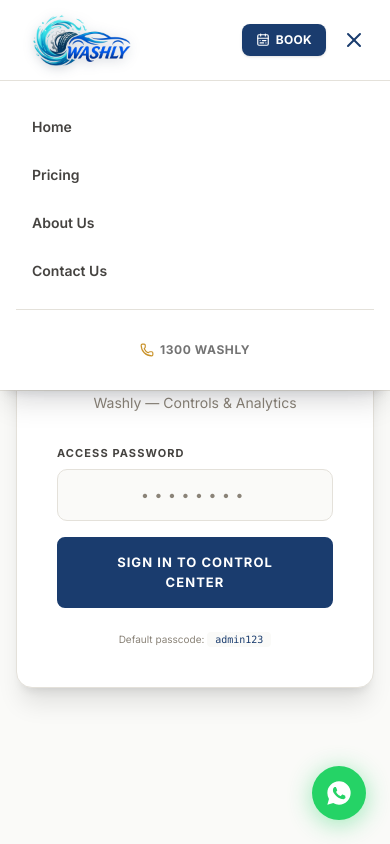
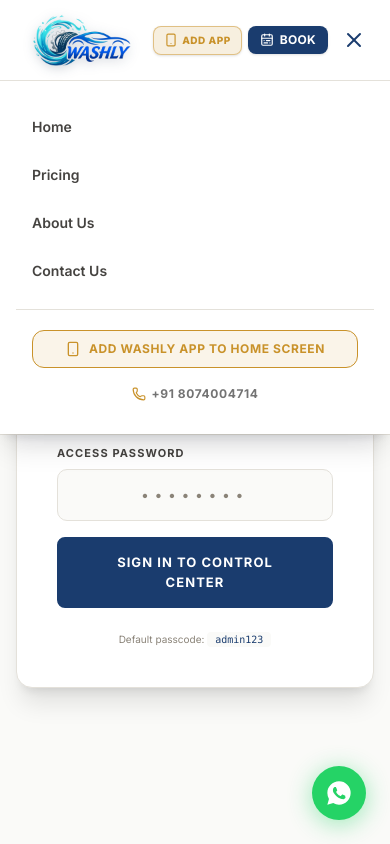
Before and after one commit to washly2026/washly, a React (Vite) app in the folder client/: page /admin in a window 390 px wide. Both pictures are taken after a click on the button "Toggle navigation". Shown: the top 844 px of the page. Built offline with nearby package versions, Linux system fonts and the light colour scheme; a web font is replaced by a local one.

Commit message:
Describe your changes here

```diff
--- a/client/index.html
+++ b/client/index.html
@@ -5,9 +5,11 @@
     <link rel="icon" type="image/png" href="/logo.png" />
     <meta name="viewport" content="width=device-width, initial-scale=1.0" />
 
-    <!-- SEO Meta Tags -->
+    <!-- SEO & PWA Manifest Tags -->
     <title>Washly Car &amp; Bike Wash | Premium Hand Wash &amp; Detailing</title>
     <meta name="description" content="Experience premium scratch-free hand car wash, motorcycle detailing, and VIP memberships at Washly. Geolocation lock enabled for mobile bookings." />
+    <meta name="theme-color" content="#1a3c6e" />
+    <link rel="manifest" href="/manifest.json" />
     <link rel="canonical" href="https://washly.services/" />
 
     <!-- Performance Optimizations -->
--- a/client/src/components/Footer.jsx
+++ b/client/src/components/Footer.jsx
@@ -94,7 +94,7 @@
                 className="flex items-center gap-2.5 text-sm text-white/60 hover:text-[#c9922a] transition-colors duration-200 group w-fit"
               >
                 <Phone size={14} className="text-[#c9922a] flex-shrink-0" />
-                <span className="font-medium">1300 WASHLY</span>
+                <span className="font-medium"> +91 8074004714  WASHLY</span>
               </a>
               <a
                 href="mailto:hello@washly.com.au"
--- a/client/src/components/Navbar.jsx
+++ b/client/src/components/Navbar.jsx
@@ -1,6 +1,6 @@
 import { useState, useEffect } from 'react';
 import { Link, useLocation } from 'react-router-dom';
-import { Menu, X, CalendarRange, Phone, Clock } from 'lucide-react';
+import { Menu, X, CalendarRange, Phone, Clock, Smartphone, Download, Share, CheckCircle2 } from 'lucide-react';
 
 const navLinks = [
   { name: 'Home', path: '/' },
@@ -14,6 +14,8 @@
 export default function Navbar() {
   const [isOpen, setIsOpen] = useState(false);
   const [scrolled, setScrolled] = useState(false);
+  const [deferredPrompt, setDeferredPrompt] = useState(null);
+  const [showInstallGuide, setShowInstallGuide] = useState(false);
   const location = useLocation();
 
   useEffect(() => {
@@ -22,12 +24,36 @@
     return () => window.removeEventListener('scroll', handleScroll);
   }, []);
 
+  // PWA Install Prompt Listener
+  useEffect(() => {
+    const handleBeforeInstallPrompt = (e) => {
+      e.preventDefault();
+      setDeferredPrompt(e);
+    };
+    window.addEventListener('beforeinstallprompt', handleBeforeInstallPrompt);
+    return () => window.removeEventListener('beforeinstallprompt', handleBeforeInstallPrompt);
+  }, []);
+
+  const handleInstallClick = async () => {
+    if (deferredPrompt) {
+      deferredPrompt.prompt();
+      const choiceResult = await deferredPrompt.userChoice;
+      if (choiceResult.outcome === 'accepted') {
+        console.log('User installed the Washly web app');
+      }
+      setDeferredPrompt(null);
+    } else {
+      setShowInstallGuide(true);
+    }
+  };
+
   // Close mobile menu on route change
   useEffect(() => { setTimeout(() => setIsOpen(false), 0); }, [location]);
 
   const isActive = (path) => location.pathname === path;
 
   return (
+    <>
       <header
         className={`fixed top-0 left-0 w-full z-50 transition-all duration-300 ${
           scrolled || isOpen
@@ -91,6 +117,14 @@
 
             {/* Desktop CTAs */}
             <div className="hidden lg:flex items-center gap-3">
+              <button
+                onClick={handleInstallClick}
+                aria-label="Add Washly App to Home Screen"
+                className="flex items-center gap-1.5 px-3.5 py-2.5 rounded-lg border border-[#c9922a]/50 text-[#c9922a] hover:bg-[#c9922a] hover:text-white text-xs font-bold uppercase tracking-wider transition-all duration-300 shadow-sm cursor-pointer"
+                title="Add to Home Screen"
+              >
+                <Smartphone className="w-4 h-4" /> Add App
+              </button>
               <Link
                 to="/book-now"
                 className="flex items-center gap-2 px-5 py-2.5 rounded-lg bg-[#1a3c6e] hover:bg-[#2557a7] text-white text-xs font-bold uppercase tracking-wider transition-all duration-300 shadow-md hover:shadow-lg hover:-translate-y-0.5 cursor-pointer"
@@ -99,11 +133,22 @@
               </Link>
             </div>
 
-          {/* Mobile: book + hamburger */}
-          <div className="lg:hidden flex items-center gap-2">
+            {/* Mobile Header Action Controls */}
+            <div className="lg:hidden flex items-center gap-1.5 sm:gap-2">
+              {/* Add to Home Mobile Button */}
+              <button
+                onClick={handleInstallClick}
+                aria-label="Add Washly to Home Screen"
+                className="flex items-center gap-1 px-2.5 py-1.5 rounded-lg border border-[#c9922a]/50 bg-[#c9922a]/15 text-[#c9922a] hover:bg-[#c9922a] hover:text-white text-[10px] sm:text-xs font-black uppercase tracking-wider transition-all duration-300 cursor-pointer shadow-sm active:scale-95"
+                title="Add to Home Screen"
+              >
+                <Smartphone className="w-3.5 h-3.5" />
+                <span>Add App</span>
+              </button>
+
               <Link
                 to="/book-now"
-              className="flex items-center gap-1.5 px-3.5 py-2 rounded-lg bg-[#1a3c6e] text-white text-xs font-bold uppercase tracking-wide shadow cursor-pointer"
+                className="flex items-center gap-1.5 px-3 py-1.5 rounded-lg bg-[#1a3c6e] text-white text-xs font-bold uppercase tracking-wide shadow cursor-pointer"
               >
                 <CalendarRange className="w-3.5 h-3.5" /> Book
               </Link>
@@ -142,14 +187,75 @@
 
               <div className="h-px bg-[#e4e1da] my-3" />
 
-            <div className="flex flex-col gap-2.5 px-4 pt-2">
+              <div className="flex flex-col gap-2.5 px-4 pt-1">
+                <button
+                  onClick={() => { setIsOpen(false); handleInstallClick(); }}
+                  className="w-full flex items-center justify-center gap-2 py-2.5 rounded-xl border border-[#c9922a] bg-[#c9922a]/10 text-[#c9922a] text-xs font-bold uppercase tracking-wider"
+                >
+                  <Smartphone className="w-4 h-4" /> Add Washly App to Home Screen
+                </button>
                 <div className="flex items-center justify-center gap-4 text-xs text-neutral-500 font-bold uppercase tracking-wider py-2">
-                <span className="flex items-center gap-1.5"><Phone className="w-3.5 h-3.5 text-[#c9922a]" /> 1300 WASHLY</span>
+                  <span className="flex items-center gap-1.5"><Phone className="w-3.5 h-3.5 text-[#c9922a]" /> +91 8074004714</span>
                 </div>
               </div>
             </div>
           </div>
         )}
       </header>
+
+      {/* MODAL: Add to Home Screen Instructions */}
+      {showInstallGuide && (
+        <div className="fixed inset-0 bg-black/60 backdrop-blur-md z-[999999] flex items-center justify-center p-4" onClick={() => setShowInstallGuide(false)}>
+          <div className="bg-[#0f2444] border border-[#c9922a]/40 text-white rounded-2xl shadow-2xl max-w-sm w-full p-6 relative" onClick={e => e.stopPropagation()}>
+            <button
+              onClick={() => setShowInstallGuide(false)}
+              className="absolute top-4 right-4 text-white/60 hover:text-white p-1 rounded-full bg-white/10"
+              aria-label="Close"
+            >
+              <X className="w-5 h-5" />
+            </button>
+
+            <div className="flex items-center gap-3 mb-4">
+              <div className="w-12 h-12 rounded-xl bg-gradient-to-tr from-[#c9922a] to-[#e8b04b] p-0.5 shadow-lg flex items-center justify-center">
+                <img src="/logo.png" alt="Washly Logo" className="w-full h-full object-contain p-1" />
+              </div>
+              <div>
+                <h3 className="font-bold text-base text-white">Add Washly to Home</h3>
+                <p className="text-xs text-[#e8b04b] font-semibold">Instant Access Web App</p>
+              </div>
+            </div>
+
+            <p className="text-xs text-white/80 leading-relaxed mb-4">
+              Install Washly directly onto your mobile phone for fast 1-tap access to car and bike detailing!
+            </p>
+
+            <div className="space-y-3 bg-white/5 rounded-xl p-3.5 border border-white/10 text-xs">
+              <div className="flex items-start gap-2.5">
+                <span className="font-black text-[#e8b04b] bg-white/10 px-2 py-0.5 rounded text-[11px]">iPhone / iOS</span>
+                <p className="text-white/90 leading-tight">
+                  Tap the <strong className="text-yellow-300">Share</strong> icon <span className="inline-block px-1 bg-white/10 rounded font-mono">⎕↑</span> at the bottom of Safari, then choose <strong className="text-yellow-300">"Add to Home Screen ➕"</strong>.
+                </p>
+              </div>
+
+              <div className="h-px bg-white/10" />
+
+              <div className="flex items-start gap-2.5">
+                <span className="font-black text-[#e8b04b] bg-white/10 px-2 py-0.5 rounded text-[11px]">Android</span>
+                <p className="text-white/90 leading-tight">
+                  Tap the <strong className="text-yellow-300">Menu ⋮</strong> at the top right of Chrome, then select <strong className="text-yellow-300">"Add to Home screen"</strong> or <strong className="text-yellow-300">"Install app"</strong>.
+                </p>
+              </div>
+            </div>
+
+            <button
+              onClick={() => setShowInstallGuide(false)}
+              className="mt-5 w-full flex items-center justify-center gap-2 py-2.5 rounded-xl bg-[#c9922a] hover:bg-[#b88526] text-white text-xs font-bold uppercase tracking-wider cursor-pointer transition-colors"
+            >
+              <CheckCircle2 className="w-4 h-4" /> Got It
+            </button>
+          </div>
+        </div>
+      )}
+    </>
   );
 }
--- a/client/src/pages/Home.jsx
+++ b/client/src/pages/Home.jsx
@@ -201,7 +201,6 @@
                       <span className="px-2.5 py-0.5 rounded-full bg-gradient-to-r from-[#c9922a] to-[#e8b04b] text-white text-[9px] font-black tracking-widest uppercase shadow-md flex items-center gap-1.5">
                         <Sparkles className="w-3 h-3 text-yellow-100 animate-pulse" /> SPECIAL OFFERS
                       </span>
-                      <span className="text-white/80 text-xs font-semibold hidden sm:inline-block">Auto-playing Deals &amp; Discounts</span>
                     </div>
                     <span className="text-[10px] text-white/50 uppercase tracking-widest font-bold hidden sm:block">Hover to pause</span>
                   </div>
@@ -245,9 +244,7 @@
                             </div>
 
                             <div className="mt-2.5 flex items-center justify-between pt-1.5 border-t border-white/10">
-                              <span className="text-[9px] font-bold text-[#e8b04b] flex items-center gap-0.5 uppercase tracking-wider">
-                                <Sparkles className="w-2.5 h-2.5 text-[#c9922a]" /> Promo
-                              </span>
+
                               <Link
                                 to={offer.targetLink || '/book-now'}
                                 className="px-2 py-0.5 rounded bg-[#c9922a] hover:bg-[#e8b04b] text-white text-[9px] font-bold uppercase tracking-wider transition-colors shadow flex items-center gap-0.5"
```
Also changed, not shown: client/public/manifest.json (added). Lines whose indentation alone changed are shown as unchanged.
